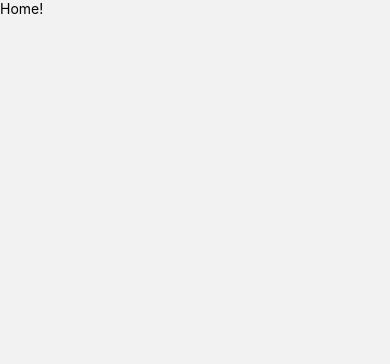
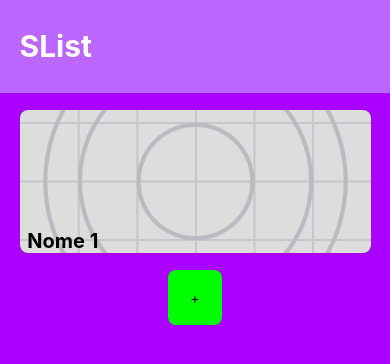
Before and after one commit to Rafael-Benicio/SList, a React Native app: screen /Home in a window 390 px wide. Shown: the top 364 px of the page. Built offline with nearby package versions, Linux system fonts and the light colour scheme.

Commit message:
estrutura da pagina Home

```diff
--- a/src/Home/index.js
+++ b/src/Home/index.js
@@ -1,12 +1,29 @@
 import React from 'react';
-import { Text, View } from 'react-native';
+import { Text, View,TouchableOpacity,TouchableHighlight ,Image} from 'react-native';
 
 import styles from "./styles"
 
 export default function App() {
   return (
-    <View >
-      <Text>Home!</Text>
+    <View style={styles.background}>
+      {/*Cabeçalho*/}
+      <View style={styles.header}>
+        <Text style={styles.headerText}>SList</Text>
+      </View>
+      {/*Lista*/}
+      <View style={styles.listItem}>
+        {/*Itens com listas*/}
+        <View style={styles.itemList}>
+            <TouchableOpacity activeOpacity={0.8}>
+                <Image style={styles.itemImg} source={require('./../../assets/icon.png')}/>
+            </TouchableOpacity>
+            <Text style={styles.itemText}>Nome 1</Text>
+        </View>
+        {/*Buttão de adicinar à lista*/}
+        <TouchableOpacity activeOpacity={0.95} style={styles.addButton}>
+          <Text>+</Text>
+        </TouchableOpacity>
+      </View>
     </View>
   );
 }
--- a/src/Home/styles.js
+++ b/src/Home/styles.js
@@ -5,7 +5,54 @@ const widthWi = Dimensions.get('window').width;
 const heightHe = Dimensions.get('window').height;
 
 const styles = StyleSheet.create({
-
+	background:{
+		backgroundColor:'#a0f',
+		flex:1
+	},
+	header:{
+		backgroundColor:'#b6f',
+		height:heightHe*0.11,
+		justifyContent:'center',
+		paddingHorizontal:widthWi*0.05
+	},
+	headerText:{
+		fontSize:30,
+		fontWeight:'bold',
+		color:'#fff'
+	},
+	listItem:{
+		paddingVertical: heightHe*0.02,
+		alignItems:'center'
+	},
+	itemList:{
+		width:widthWi*0.9,
+		height:heightHe*0.17,
+		marginBottom:heightHe*0.02,
+		backgroundColor:'#000',
+		borderRadius:8,
+	},
+	itemImg:{
+		width:widthWi*0.9,
+		height:heightHe*0.17,
+		borderRadius:8,
+		opacity:0.9
+		// resizeMode: 'stretch',
+	},
+	itemText:{
+		position:'absolute',
+		bottom:0,
+		fontSize:20,
+		fontWeight:'bold',
+		marginLeft:widthWi*0.02
+	},
+	addButton:{
+		backgroundColor:'#0f0',
+		height: widthWi*0.14,
+		width: widthWi*0.14,
+		borderRadius:8,
+		justifyContent:'center',
+		alignItems:'center'
+	},
 })
 
 export default styles
```
